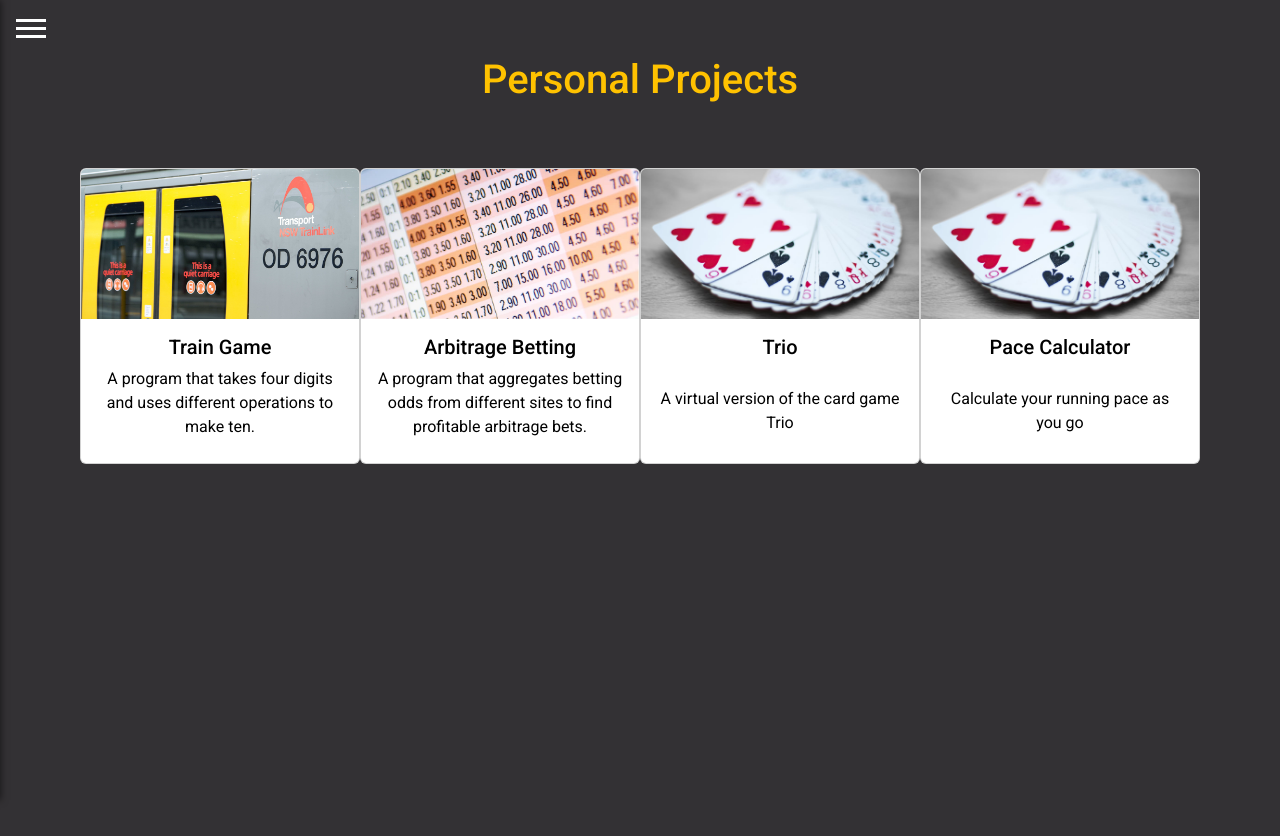
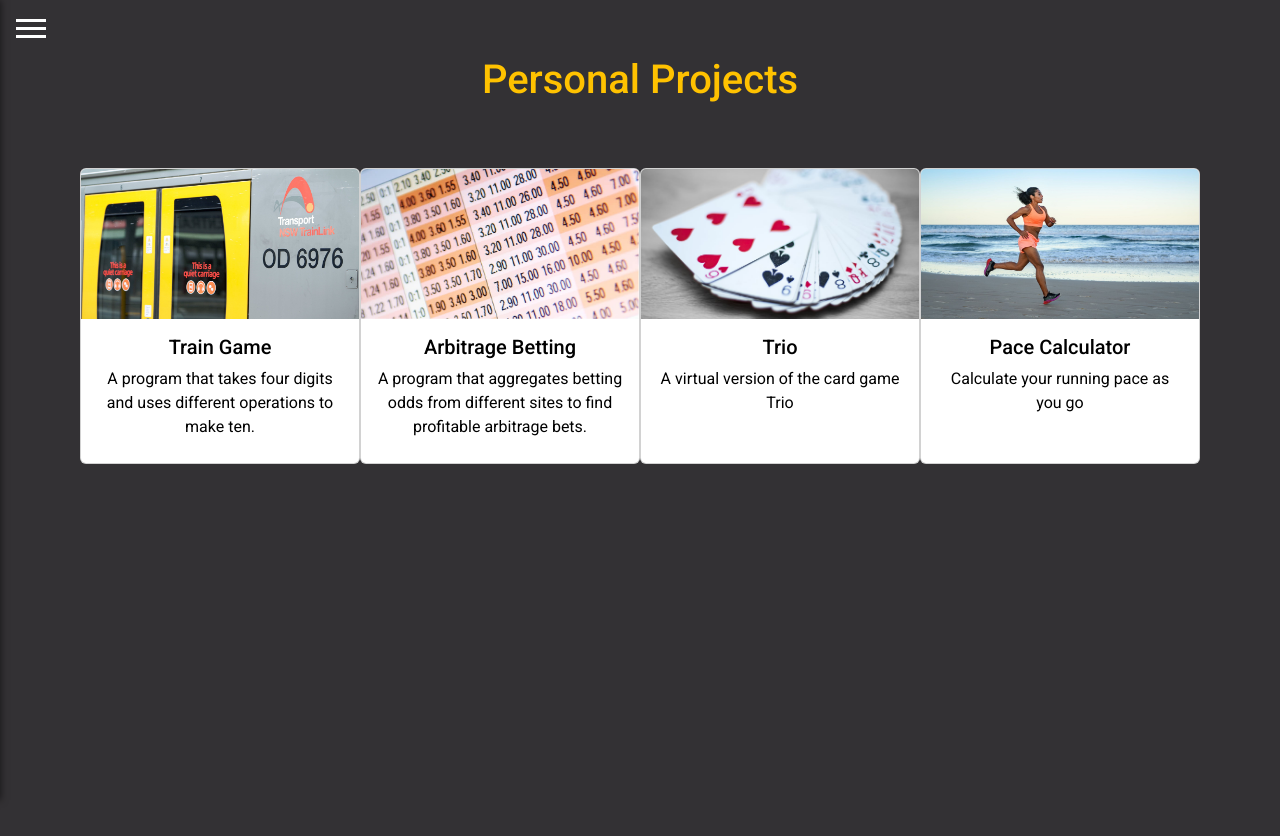
Before and after one commit to b-ward/Portfolio-Website-2024, a React (Vite) app: page /Projects in a window 1280 px wide. Shown: the top 836 px of the page. Built offline with nearby package versions, Linux system fonts and the light colour scheme.

Commit message:
Updated image + colours

```diff
--- a/src/components/Projects/PaceCalculator/paceCalculator.jsx
+++ b/src/components/Projects/PaceCalculator/paceCalculator.jsx
@@ -193,7 +193,7 @@ function Chip({ checked, onChange, children }) {
 }
 
 const styles = {
-  wrap: { display: "grid", placeItems: "center", padding: "2rem 1rem", background: "var(--bg, #f7f9fc)", color: "var(--text, #0f172a)", width: "100%" },
+  wrap: { display: "grid", placeItems: "center", padding: "2rem 1rem", background: "var(--bg, #333134)", color: "var(--text, #0f172a)", width: "100%" },
   card: { background: "var(--panel, #fff)", border: "1px solid var(--line, #e5e7eb)", borderRadius: 16, maxWidth: 760, width: "100%", boxShadow: "0 10px 24px rgba(0,0,0,.05)" },
   header: { padding: "1.25rem 1.25rem .75rem" },
   h2: { margin: 0, fontSize: "clamp(1.5rem, 1.1rem + 1.2vw, 2rem)" },
--- a/src/components/Projects/projects.jsx
+++ b/src/components/Projects/projects.jsx
@@ -79,7 +79,7 @@ class Projects extends Component {
                                 <Card.Img variant="top" src="../card-games.jpg" style={{height: '150px'}}/>
                                 <Card.Body>
                                     <Card.Title>Trio</Card.Title>
-                                    <Card.Text style={{height: '80px', padding: '20px 0'}}>
+                                    <Card.Text style={{height: '80px'}}>
                                     A virtual version of the card game Trio
                                     </Card.Text>
                                 </Card.Body>
@@ -89,10 +89,10 @@ class Projects extends Component {
                     <div className="col-sm-6 col-lg-3 py-2">
                         <Card className="project-card" style={{minWidth: '200px', maxWidth: '300px'}}>
                             <a href = "/Projects/PaceCalculator" >
-                                <Card.Img variant="top" src="../card-games.jpg" style={{height: '150px'}}/>
+                                <Card.Img variant="top" src="../runner.jpg" style={{height: '150px'}}/>
                                 <Card.Body>
                                     <Card.Title>Pace Calculator</Card.Title>
-                                    <Card.Text style={{height: '80px', padding: '20px 0'}}>
+                                    <Card.Text style={{height: '80px'}}>
                                     Calculate your running pace as you go
                                     </Card.Text>
                                 </Card.Body>
```
Also changed, not shown: public/runner.jpg (added).
